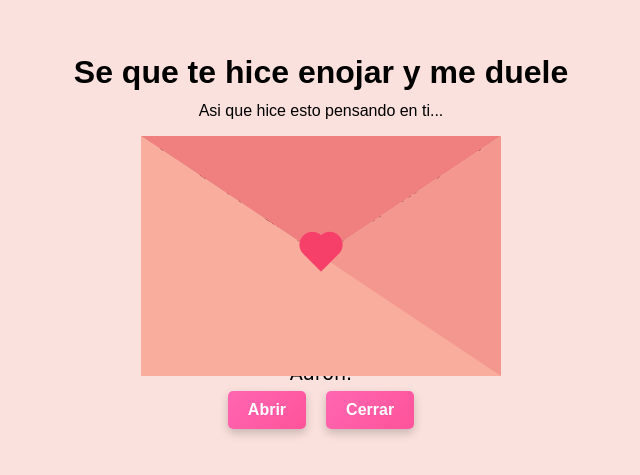
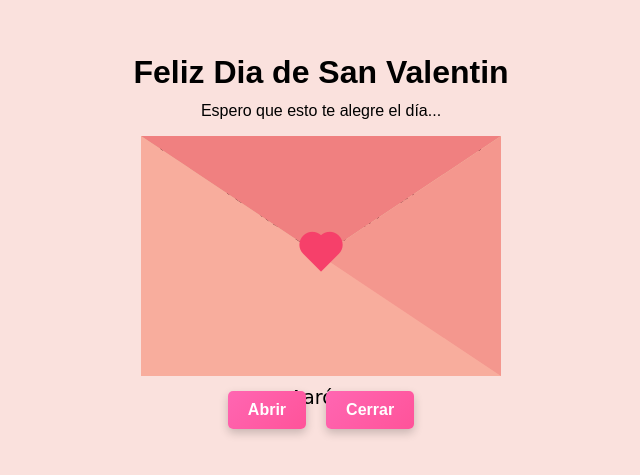
Before and after one commit to HeartsickVirus/cartanza, a plain HTML site: page index.html in a window 1280 px wide. Shown: the part 169-644 px from the top of the page, without its empty margins (319-959 px from the left). Drawn offline with nearby package versions, Linux system fonts and the light colour scheme; a web font is replaced by a local one.

Commit message:
index.html

```diff
--- a/index.html
+++ b/index.html
@@ -18,15 +18,15 @@
   </head>
 
   <body>
-    <h1>Se que te hice enojar y me duele</h1>
-    <p class="psorpresa">Asi que hice esto pensando en ti...</p>
+    <h1>Feliz Dia de San Valentin</h1>
+    <p class="psorpresa">Espero que esto te alegre el día...</p>
 
     <div class="contenedor" id="AbrirContenedor">
       <div class="superior"></div>
       <div class="mensaje">
-        Eres una persona muy especial para mi y siempre has sido muy linda conmigo.
-        Quiero pedirte una disculpa, desde lo más profundo de mi corazón,
-        por hacerte enojar o sentir triste..
+        En este dia quiero recordarte lo especial que eres.
+        Aprecio mucho el tiempo que pasamos y los momentos compartidos,
+        que esta carta te de una sonrisa y que la sonrisa nunca se te quite..
         Te quiero niña.
         <p>Aarón.</p>
       </div>
```
